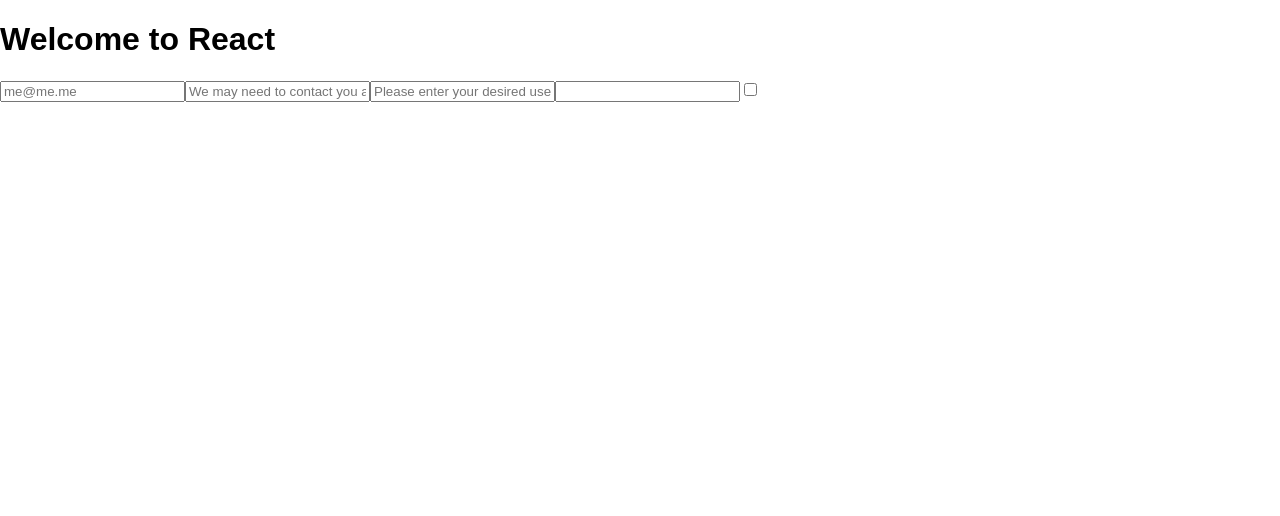
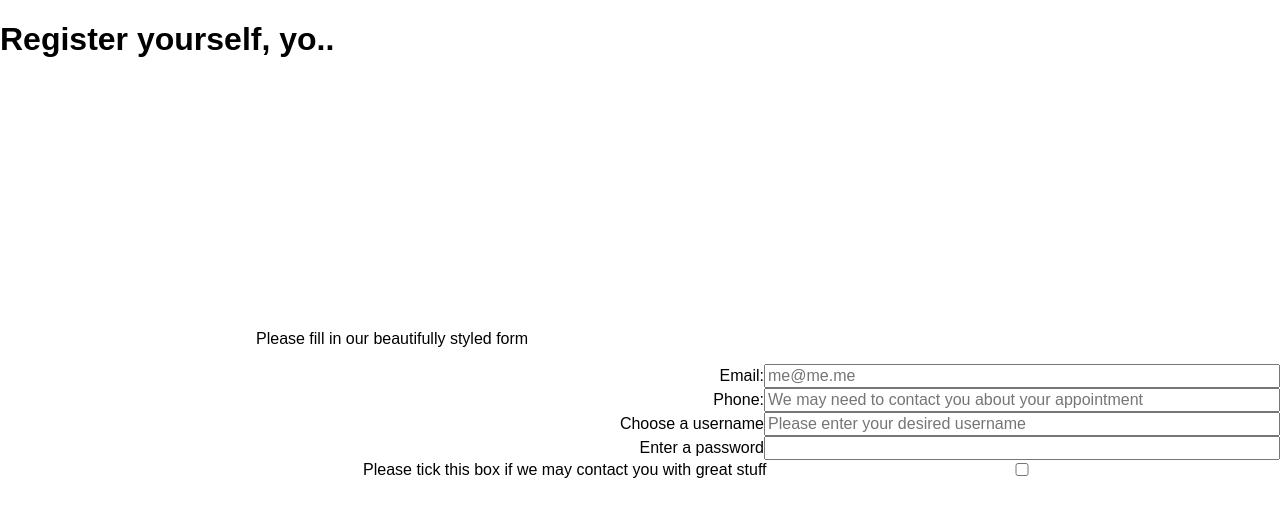
Before and after one commit to morkeltry/regform, a React (Create React App) app: page / in a window 1280 px wide. Shown: the top 516 px of the page. Built offline with nearby package versions, Linux system fonts and the light colour scheme; the HTML template or start-up script is replaced by a standard one.

Commit message:
TitledFormElement component renders

```diff
--- a/src/App.css
+++ b/src/App.css
@@ -0,0 +1,24 @@
+.body {
+
+}
+
+.form-styled {
+  font-size : 3 rem;
+  color` : red;
+}
+
+input {
+  font-size: inherit;
+  font-family: inherit;
+  color : inherit;
+
+}
+
+.form-flex {
+  display : flex;
+  flex-direction : column;
+
+  margin: 20%;
+  font-size : 5 rem;
+
+}
--- a/src/App.js
+++ b/src/App.js
@@ -1,4 +1,6 @@
+
 import React, { Component } from 'react';
+import TitledInputElement from './TitledInputElement';
 import './App.css';
 
 class App extends Component {
@@ -6,26 +8,35 @@
     return (
       <div className="App">
         <header className="App-header">
-          <h1 className="App-title">Welcome to React</h1>
+          <h1 className="App-title">Register yourself, yo..</h1>
         </header>
-        <form>
-          <input
+        <form className="form-flex form-styled">
+          <p className="hello"> Please fill in our beautifully styled form </p>
+          <TitledInputElement
+            title="Email: "
             required
             type="email"
             name="email"
-            placeholder="me@me.me" />
-          <input type="text"
+            placeholder="me@me.me"
+          />
+          <TitledInputElement
+            title="Phone: "
+            type="text"
             name="phone"
             placeholder="We may need to contact you about your appointment" />
-          <input
+          <TitledInputElement
+            title="Choose a username "
             required
             type="text"
             name="username"
             placeholder="Please enter your desired username" />
-          <input
+          <TitledInputElement
+            title="Enter a password "
             required
             type="password" />
-          <input type="checkbox"
+          <TitledInputElement
+            title="Please tick this box if we may contact you with great stuff"
+            type="checkbox"
             name="consent"/>
         </form>
       </div>
--- /dev/null
+++ b/src/TitledInputElement.css
@@ -0,0 +1,18 @@
+.flex-container {
+  width : 80vw;
+  display : flex;
+  flex-direction : row;
+  align-items: center;
+}
+
+.flex-child-left {
+  width : 50%;
+  margin-right: auto;
+  text-align : right;
+}
+
+.flex-child-right {
+  width : 50%;
+  margin-left: auto;
+  align : left;
+}
--- /dev/null
+++ b/src/TitledInputElement.js
@@ -0,0 +1,21 @@
+import React, { Component } from 'react';
+import './TitledInputElement.css';
+
+class TitledInputElement extends Component {
+  render() {
+    return (
+      <div className="flex-container">
+        <label htmlFor={this.props.name} className="flex-child-left"> {this.props.title} </label>
+          <input className="flex-child-right"
+            id={this.props.name}
+            required={this.props.required}
+            type={this.props.type || 'text'}
+            name={this.props.name}
+            placeholder={this.props.placeholder || ''}
+          />
+      </div>
+    );
+  }
+}
+
+export default TitledInputElement;
```
